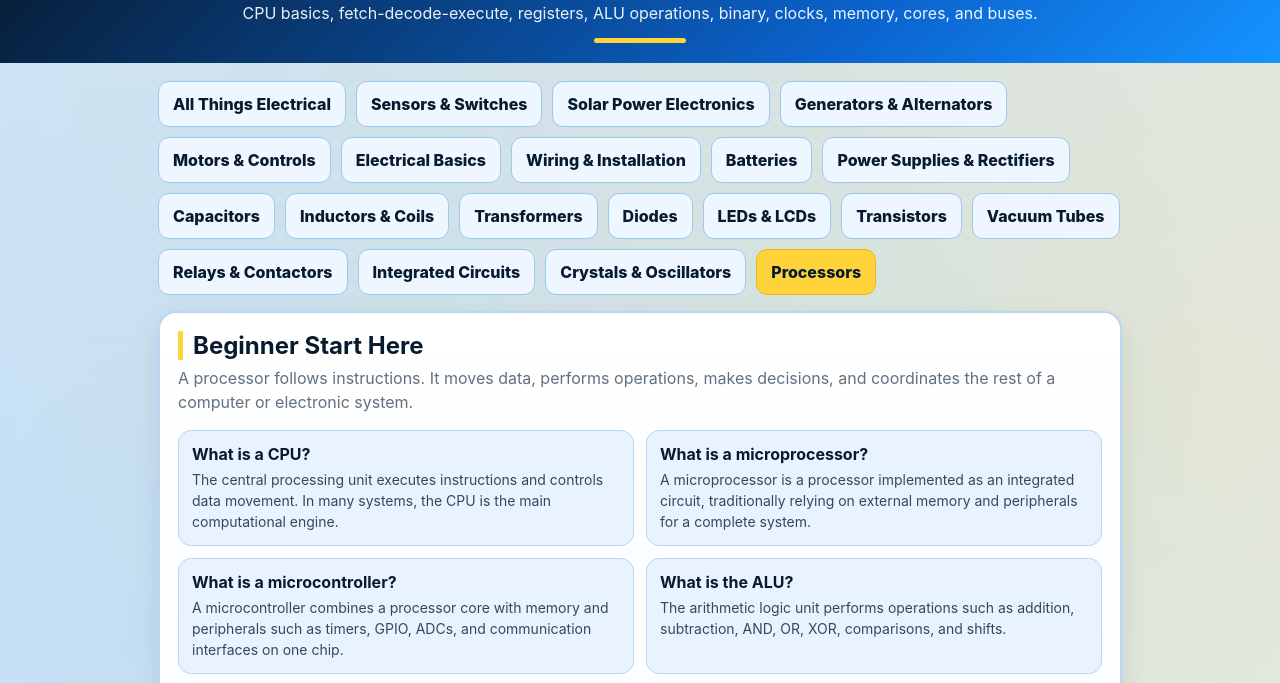
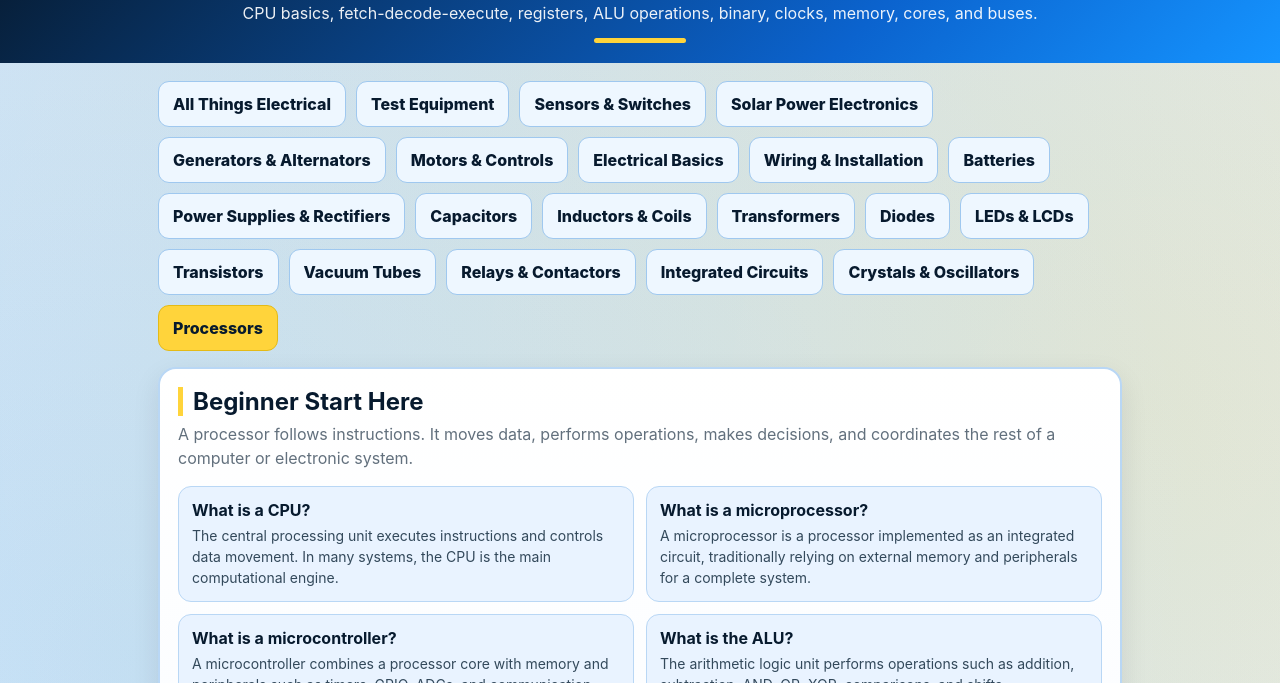
Before and after one commit to comctx/Electrical-Solar-Explorer, a plain HTML site: page processors.html in a window 1280 px wide. Shown: the part 78-761 px from the top of the page. Drawn offline with Linux system fonts and the light colour scheme.

Commit message:
Link Test Equipment Explorer

```diff
--- a/processors.html
+++ b/processors.html
@@ -120,6 +120,7 @@
   <main>
     <nav class="page-nav" aria-label="App pages">
       <a href="index.html">All Things Electrical</a>
+  <a href="test-equipment.html">Test Equipment</a>
   <a href="sensors-switches.html">Sensors & Switches</a>
   <a href="solar-power-electronics.html">Solar Power Electronics</a>
   <a href="generators-alternators.html">Generators & Alternators</a>
```
